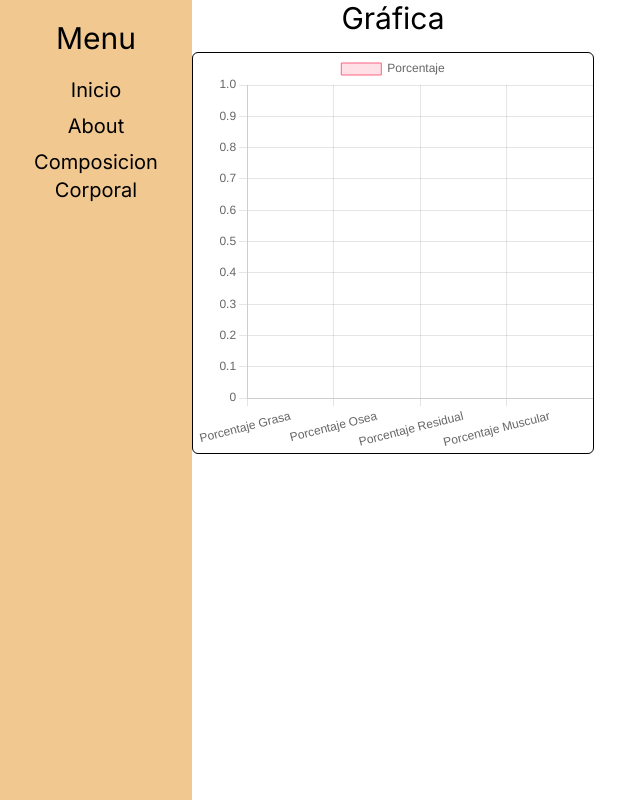
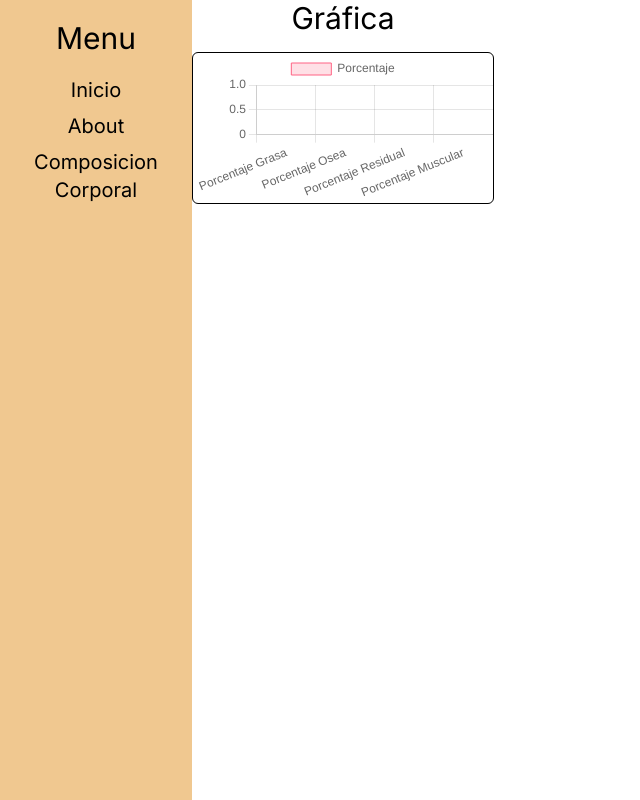
Before and after one commit to Nerovelic/dashboard, a Next.js app: page /graph in a window 1280 px wide. Shown: the whole page, without its empty margins (0-640 px from the left). Built offline with nearby package versions, Linux system fonts and the light colour scheme.

Commit message:
se cambio el tamaño de la grafica

```diff
--- a/app/graph/page.jsx
+++ b/app/graph/page.jsx
@@ -1,4 +1,4 @@
-import React, { useRef, useEffect } from "react";
+import React, { useRef, useEffect, useState } from "react";
 import Chart from "chart.js/auto";
 
 export default function Graph({
@@ -11,12 +11,15 @@ export default function Graph({
   const chartRef = useRef(0);
   // To keep a reference to the current chart
   const chartInstance = useRef(0);
+  const [tableContainerSize, setTableContainerSize] = useState({
+    width: "auto", // Default width
+    height: "auto", // Default high
+  });
 
   useEffect(() => {
     if (result !== null && result2 !== null) {
       const ctx = chartRef.current.getContext("2d");
-
-      // Destroys the previous graphic if it exists
+      // Destroys the previous graphic if it exist
       if (chartInstance.current) {
         chartInstance.current.destroy();
       }
@@ -58,14 +61,32 @@ export default function Graph({
           },
         },
       });
+
+      // Assigns the width and height of the table container to the chart container
+      chartRef.current.parentNode.style.width = `${tableContainerSize.width}px`;
+      chartRef.current.parentNode.style.height = `${tableContainerSize.height}px`;
     }
   }, [result, result2, PercentageOsea, PercentResidual, MusclePercentage]);
+
+  // Gets the size of the table container and updates the status
+  useEffect(() => {
+    const tableContainer = document.getElementById("table-container");
+    if (tableContainer) {
+      setTableContainerSize({
+        width: "auto",
+        height: "auto",
+      });
+    }
+  }, []);
 
   return (
     <div>
       <h1 className="text-center text-white text-3xl mb-4">Gráfica</h1>
-      <div className="border border-gray-300 rounded-md overflow-hidden">
-        <canvas ref={chartRef} width="400" height="400"></canvas>
+      <div
+        id="table-container"
+        className="border border-gray-300 rounded-md overflow-hidden"
+      >
+        <canvas ref={chartRef}></canvas>
       </div>
     </div>
   );
```
